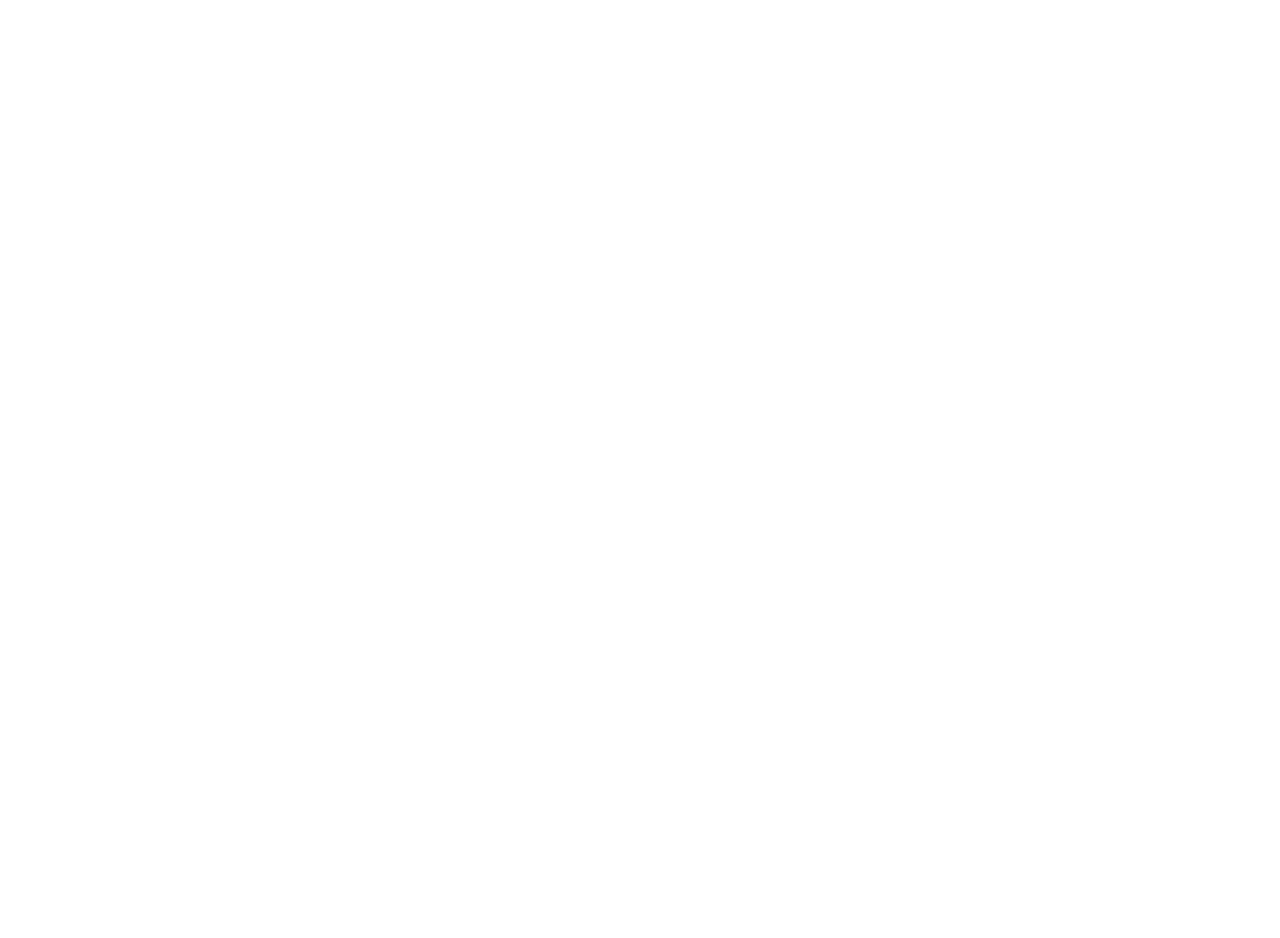
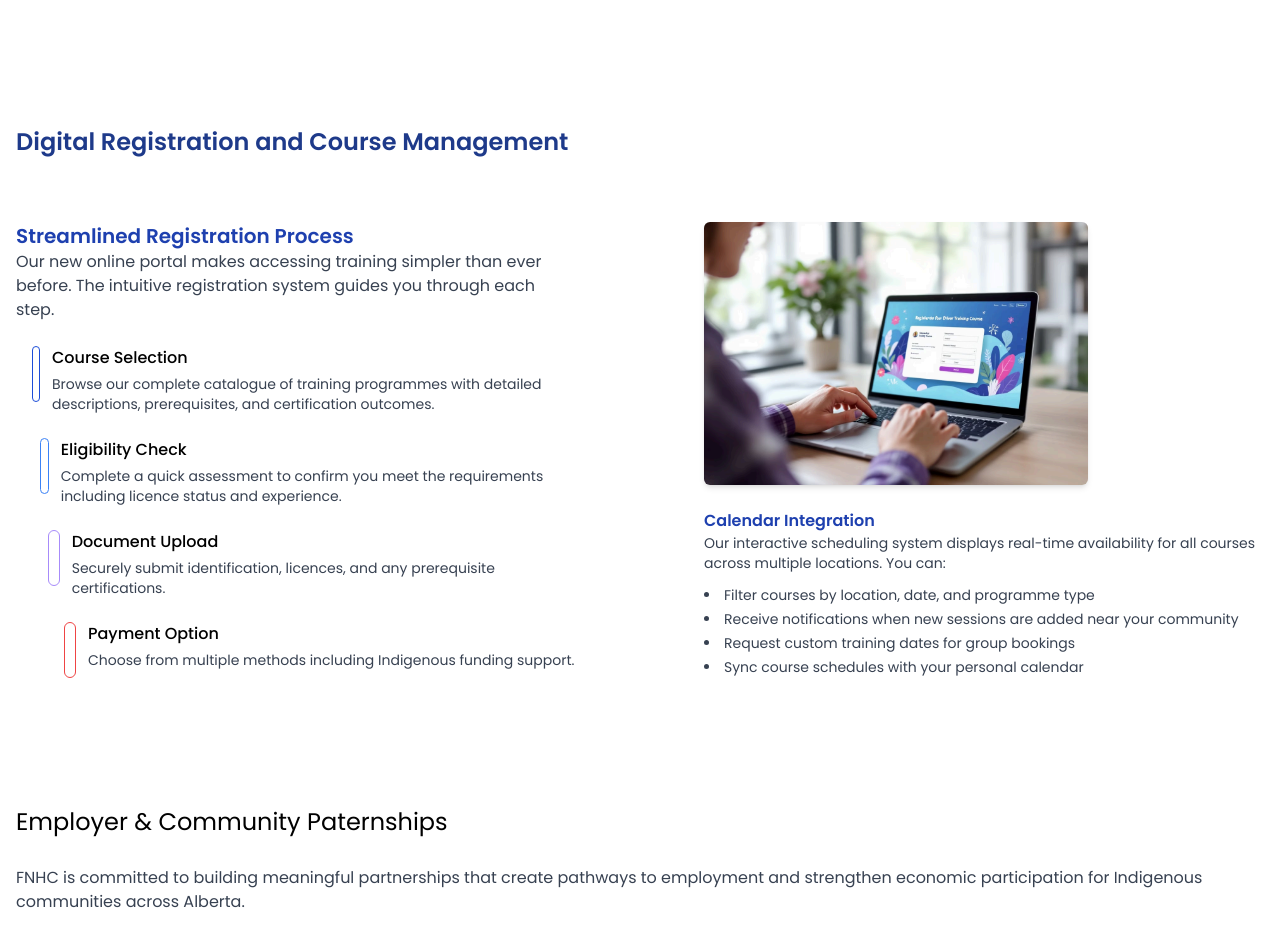
Before and after one commit to Olamigoke10/FHNC, a React (Vite) app: page / in a window 1280 px wide. Shown: the part 2746-3684 px from the top of the page. Before the commit the page ends 2768 px from the top, so only its background shows below. Built offline with nearby package versions, Linux system fonts and the light colour scheme.

Commit message:
Registration

```diff
--- a/src/App.jsx
+++ b/src/App.jsx
@@ -25,11 +25,11 @@
         <section id="about"><About /></section>
         <section id="programs"><Programs /></section>
         <section id="leadership"><Leadership /></section>
+        <section id='register'><Register/></section>
         <section id="partnership"><Partnership /></section>
         </>
         }
       />
-      <Route  path="/register" element={<Register />} />
       </Routes>
     </div>
   )
--- a/src/pages/Leadership.jsx
+++ b/src/pages/Leadership.jsx
@@ -82,20 +82,20 @@
         {/* Left Text */}
         <div className="space-y-6 text-sm text-blue-900">
           <div>
-            <h3 className="font-semibold text-base mb-1 text-right">
+            <h3 className="font-semibold text-base mb-1 md:text-right sm:text-left">
               Relationship-Based Learning
             </h3>
-            <p className="text-right">
+            <p className="md:text-right sm:text-left">
               We build strong connections between instructors and students,
               recognising that trust and respect form the foundation of
               effective skills transfer...
             </p>
           </div>
           <div>
-            <h3 className="font-semibold text-base mb-1 text-right">
+            <h3 className="font-semibold text-base mb-1 md:text-right sm:text-left">
               Environmental Stewardship
             </h3>
-            <p className="text-right">
+            <p className="text-right sm:text-left">
               Honouring traditional Indigenous connections to the land, we
               incorporate responsible environmental practices...
             </p>
--- a/src/pages/Partnership.jsx
+++ b/src/pages/Partnership.jsx
@@ -3,12 +3,13 @@
 
 const Partnership = () => {
   return (
-    <div>
-      <div className='CustomContainer'>
-        <div className='CustomLoader'>
-        </div>
-      </div>
-    </div>
+    <section className='max-w-7xl mx-auto px-4 py-6'>
+      <h2 className='text-xl md:text-2xl'>Employer & Community Paternships</h2>
+      <p className='text-gray-700 text-sm md:text-base mt-7'>
+        FNHC is committed to building meaningful partnerships that create pathways to employment and strengthen economic participation for Indigenous
+communities across Alberta.
+      </p>
+    </section>
   )
 }
 
--- a/src/pages/Register.jsx
+++ b/src/pages/Register.jsx
@@ -1,9 +1,99 @@
-import React from 'react'
+import React from "react";
+import RegisterPng from "../assets/images/Register.png";
 
 const Register = () => {
   return (
-    <div>Register</div>
-  )
-}
+    <section className="max-w-7xl px-4 py-6 my-20 mx-auto">
+      <h2 className="mb-16 sm:text-xl md:text-2xl font-semibold text-blue-900">
+        Digital Registration and Course Management
+      </h2>
 
-export default Register
+      <div className="flex flex-col md:flex-row gap-32">
+        {/* Left Content */}
+        <div className="space-y-6 md:w-1/2">
+          <div>
+            <h3 className="sm:text-lg md:text-xl font-semibold text-blue-800">
+              Streamlined Registration Process
+            </h3>
+            <p className="text-gray-700">
+              Our new online portal makes accessing training simpler than ever
+              before. The intuitive registration system guides you through each
+              step.
+            </p>
+          </div>
+
+          {/* Steps */}
+          <div className="flex gap-3 ml-4">
+            <div className="w-3 h-14 border border-blue-700 rounded-xl"></div>
+            <div className="space-y-1">
+              <h4 className="font-medium">Course Selection</h4>
+              <p className="text-gray-700 text-sm">
+                Browse our complete catalogue of training programmes with detailed
+                descriptions, prerequisites, and certification outcomes.
+              </p>
+            </div>
+          </div>
+
+          <div className="flex gap-3 ml-6">
+            <div className="w-3 h-14 border border-blue-500 rounded-xl"></div>
+            <div className="space-y-1">
+              <h4 className="font-medium">Eligibility Check</h4>
+              <p className="text-gray-700 text-sm">
+                Complete a quick assessment to confirm you meet the requirements
+                including licence status and experience.
+              </p>
+            </div>
+          </div>
+
+          <div className="flex gap-3 ml-8">
+            <div className="w-3 h-14 border border-violet-400 rounded-xl"></div>
+            <div className="space-y-1">
+              <h4 className="font-medium">Document Upload</h4>
+              <p className="text-gray-700 text-sm">
+                Securely submit identification, licences, and any prerequisite
+                certifications.
+              </p>
+            </div>
+          </div>
+
+          <div className="flex gap-3 ml-12">
+            <div className="w-3 h-14 border border-red-500 rounded-xl"></div>
+            <div className="space-y-1">
+              <h4 className="font-medium">Payment Option</h4>
+              <p className="text-gray-700 text-sm">
+                Choose from multiple methods including Indigenous funding support.
+              </p>
+            </div>
+          </div>
+        </div>
+
+        {/* Right Content */}
+        <div className="md:w-1/2 space-y-6">
+          <img
+            src={RegisterPng}
+            alt="Registration"
+            className="rounded-md shadow-md w-full md:max-w-sm"
+          />
+          <div>
+            <h3 className="font-semibold text-blue-800">Calendar Integration</h3>
+            <p className="text-gray-700 text-sm mb-3">
+              Our interactive scheduling system displays real-time availability for
+              all courses across multiple locations. You can:
+            </p>
+            <ul className="list-disc list-inside text-sm text-gray-700 space-y-1">
+              <li>Filter courses by location, date, and programme type</li>
+              <li>
+                Receive notifications when new sessions are added near your
+                community
+              </li>
+              <li>Request custom training dates for group bookings</li>
+              <li>Sync course schedules with your personal calendar</li>
+            </ul>
+          </div>
+        </div>
+      </div>
+    </section>
+  );
+};
+
+export default Register;
```
Also changed, not shown: src/assets/images/Register.png (added).
